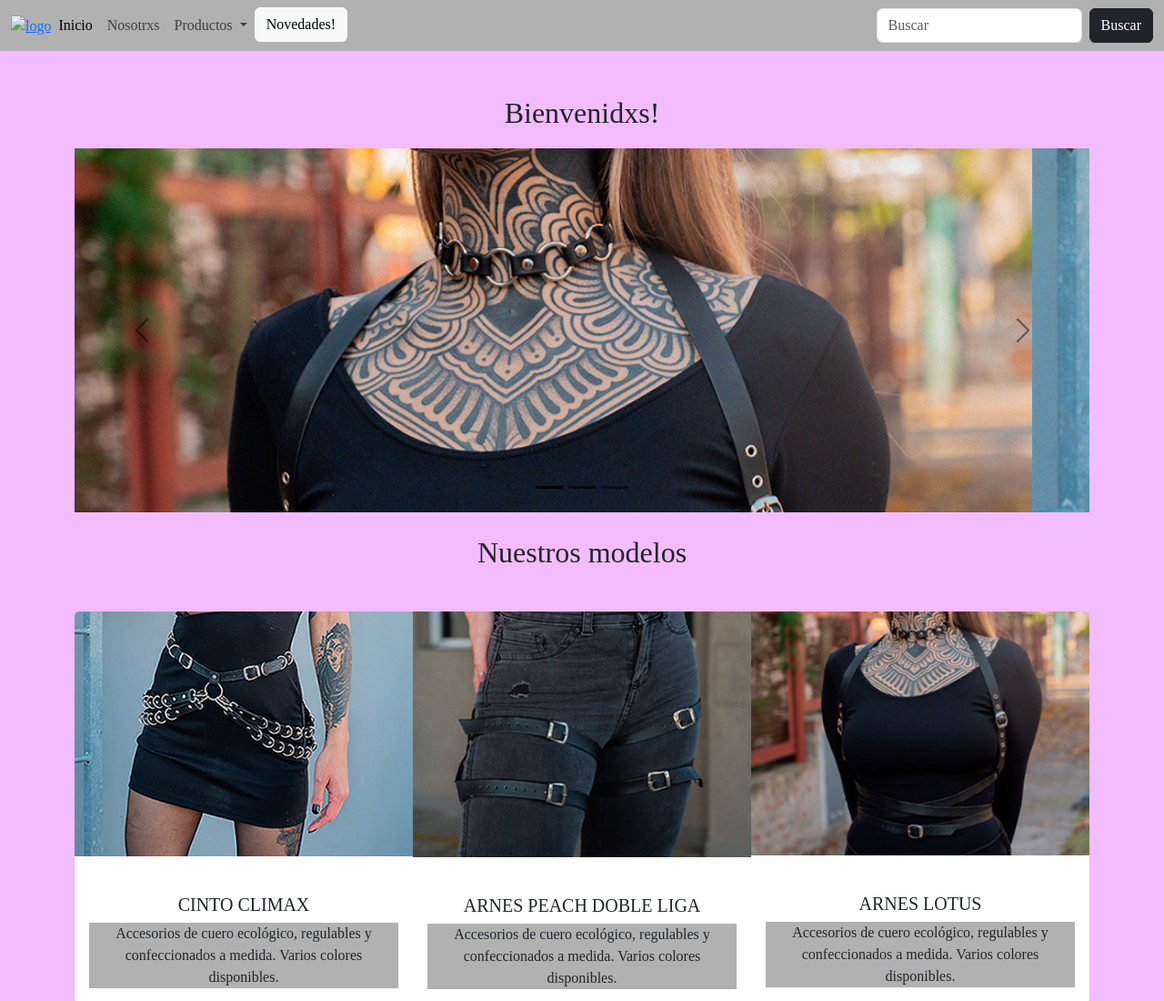
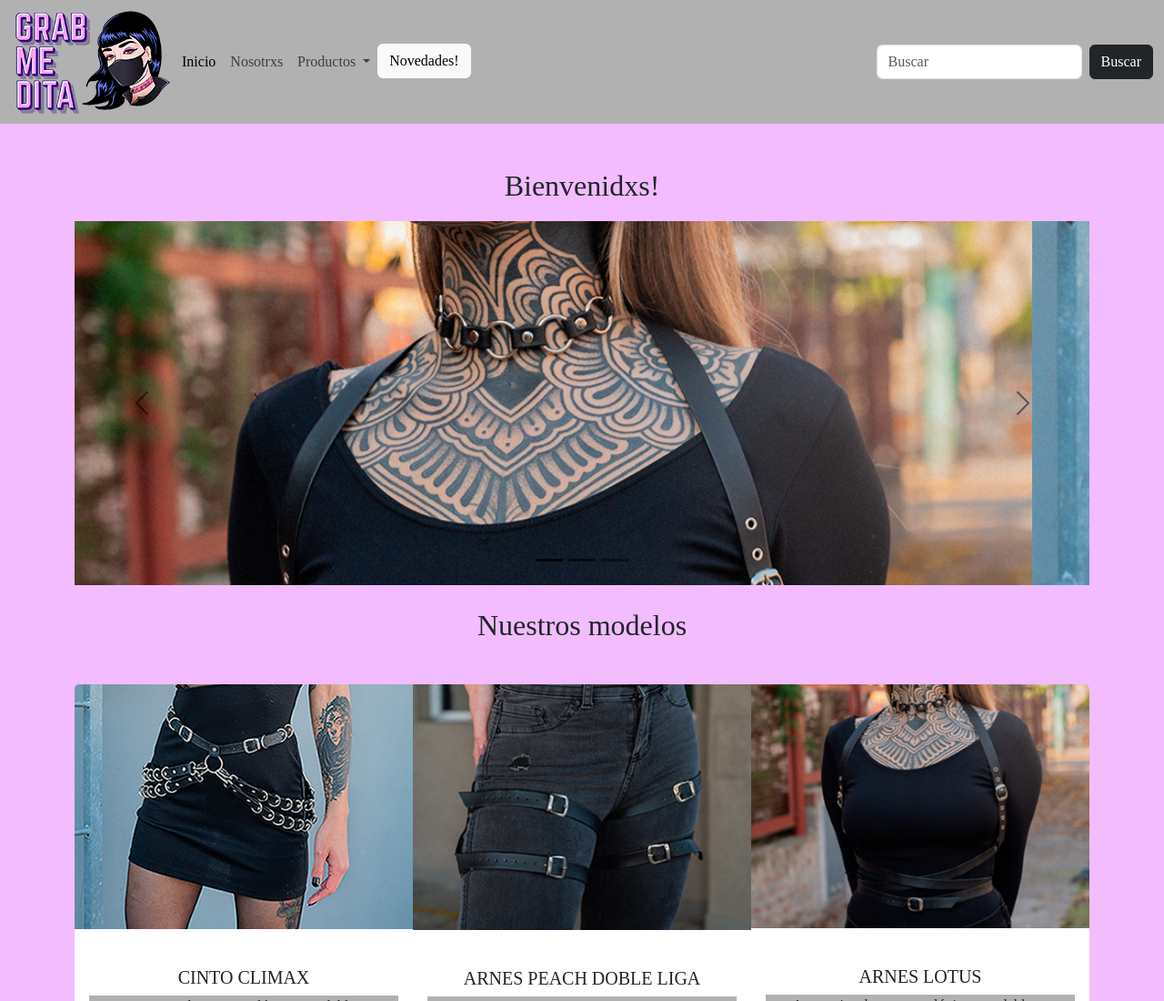
Before and after one commit to VaneCarosella/TP-Integrador, a plain HTML site: page index.html in a window 1280 px wide. Shown: the top 1100 px of the page at 91% size. Drawn offline with nearby package versions, Linux system fonts and the light colour scheme; a web font is replaced by a local one.

Commit message:
Update index.html

```diff
--- a/index.html
+++ b/index.html
@@ -15,7 +15,7 @@
        <script src="https://cdn.jsdelivr.net/npm/bootstrap@5.3.1/dist/js/bootstrap.bundle.min.js" integrity="sha384-HwwvtgBNo3bZJJLYd8oVXjrBZt8cqVSpeBNS5n7C8IVInixGAoxmnlMuBnhbgrkm" crossorigin="anonymous"></script>
        <nav class="navbar navbar-expand-lg" style="background-color: #b1b1b1" data-bs-theme="btn-light">
       <div class="container-fluid">
-        <a class="logo"> <img src="../Grabme Dita/assets/img/png logopag.png" class="img-fluid" alt="logo" /></a>
+        <a class="logo"> <img src="../TP-Integrador/assets/img/png logopag.png" class="img-fluid" alt="logo" /></a>
         <button class="navbar-toggler" type="button" data-bs-toggle="collapse" data-bs-target="#navbarSupportedContent" aria-controls="navbarSupportedContent" aria-expanded="false" aria-label="Toggle navigation">
           <span class="navbar-toggler-icon"></span>
         </button>
```
